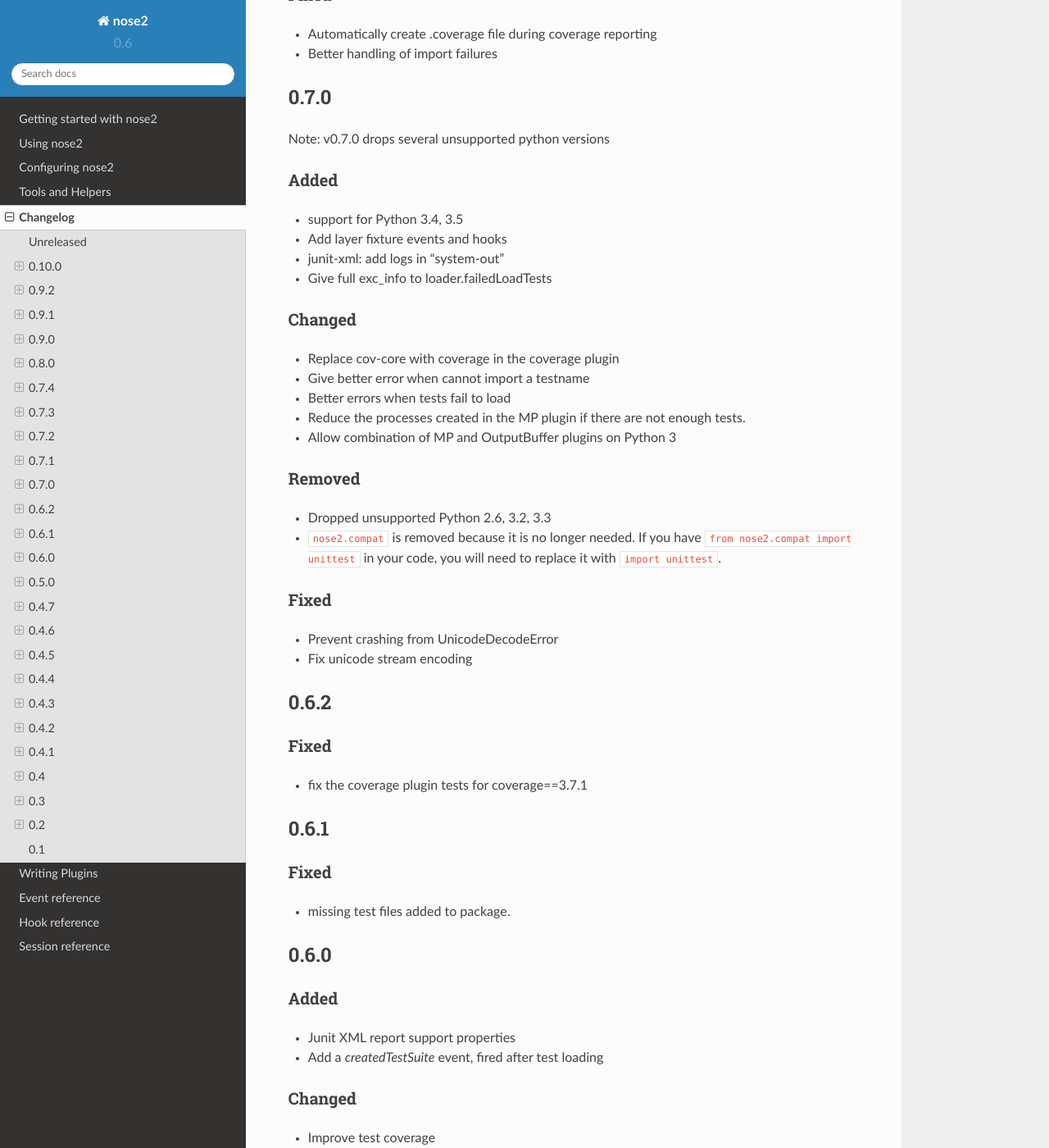
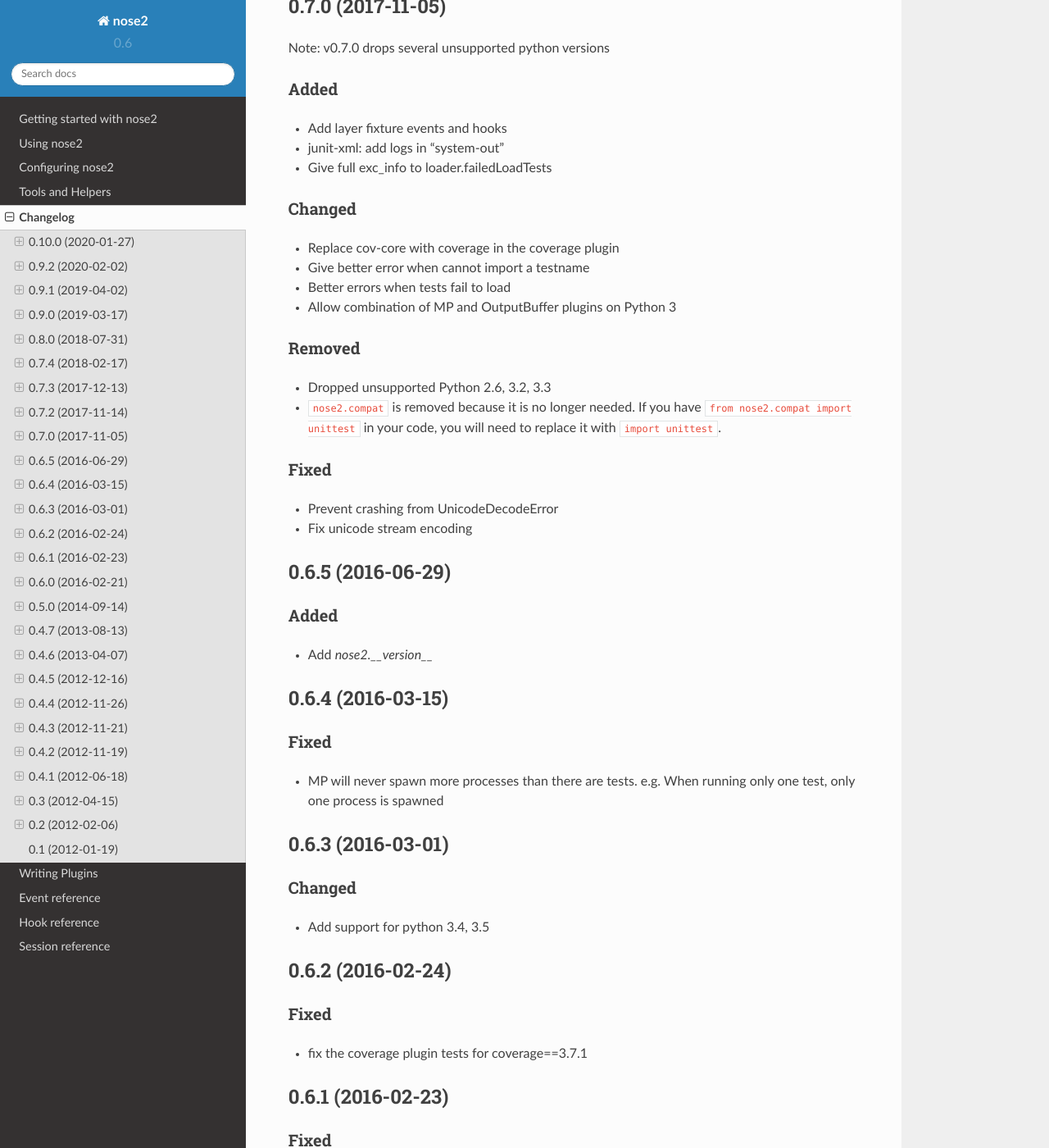
Before and after one commit to nose-devs/nose2, a Sphinx documentation site: the page built from docs/changelog.rst, in a window 1280 px wide and 1400 px high, scrolled down 3667 px. Shown: the whole window at 82% size. Built offline with Sphinx 7.4.7 and the Read the Docs theme 2.0.0, drawn with Linux system fonts in a browser that asks for light colours; pages that are not in the unit, such as notebooks, are missing from menus; some of the changed text lies outside the part shown.

Commit message:
Add dates to all releases in changelog
This provides a useful history of development and ensures that
everything is correctly annotated.
That includes untagged releases (0.1, 0.2) and removal of any releases
which were tagged but not published to pypi. Those are now listed
under the subsequent releases which include their changes.

The primary work of assembling dates was done via git commit dates
which may be misleading if a tag was added before or after the
release was actually published. Mostly, it was assembled with this
loop:

    git tag -l | while read t; do
      echo -e "$t ($(git log -n1 --format='%as' "$t"))\n------------------";
    done > dated-tags.txt

followed by manual curation and replacement.

For the untagged versions, the dates published were used.

```diff
--- a/docs/changelog.rst
+++ b/docs/changelog.rst
@@ -4,11 +4,8 @@
 nose2 uses semantic versioning (currently in 0.x) and the popular
 "keep a changelog" format (v1.0.0).
 
-Unreleased
-----------
-
-0.10.0
-------
+0.10.0 (2020-01-27)
+-------------------
 
 Added
 ~~~~~
@@ -51,8 +48,8 @@
 
     Merge pull request #485 from stefanholek/484-session-plugin-registry
 
-0.9.2
------
+0.9.2 (2020-02-02)
+------------------
 
 Added
 ~~~~~
@@ -67,8 +64,8 @@
 
 * Minor changes to be compatible with newer pythons (3.8, 3.9)
 
-0.9.1
------
+0.9.1 (2019-04-02)
+------------------
 
 Changed
 ~~~~~~~
@@ -86,8 +83,8 @@
 * Using a plugin's CLI flag when the plugin is already enabled via config no
   longer errors -- it is a no-op instead
 
-0.9.0
------
+0.9.0 (2019-03-17)
+------------------
 
 Added
 ~~~~~
@@ -114,8 +111,8 @@
 
 * JUnit XML plugin now includes the skip reason in its output
 
-0.8.0
------
+0.8.0 (2018-07-31)
+------------------
 
 Added
 ~~~~~
@@ -132,8 +129,8 @@
 
 * For junitxml plugin use test module in place of classname if no classname exists
 
-0.7.4
------
+0.7.4 (2018-02-17)
+------------------
 
 Added
 ~~~~~
@@ -153,8 +150,8 @@
 * Manpage now renders reproducibly
 * MP doc build now reproducible
 
-0.7.3
------
+0.7.3 (2017-12-13)
+------------------
 
 Added
 ~~~~~
@@ -166,18 +163,16 @@
 
 * Tests failing due to .coveragerc not in MANIFEST
 
-0.7.2
------
+0.7.2 (2017-11-14)
+------------------
+
+Includes changes from version ``0.7.1``, never released.
 
 Fixed
 ~~~~~
 
 * Proper indentation of test with docstring in layers
 * MP plugin now calls startSubprocess in subprocess
-
-0.7.1
------
-(Built but never deployed.)
 
 Changed
 ~~~~~~~
@@ -191,15 +186,14 @@
 * Automatically create .coverage file during coverage reporting
 * Better handling of import failures
 
-0.7.0
------
+0.7.0 (2017-11-05)
+------------------
 
 Note: v0.7.0 drops several unsupported python versions
 
 Added
 ~~~~~
 
-* support for Python 3.4, 3.5
 * Add layer fixture events and hooks
 * junit-xml: add logs in "system-out"
 * Give full exc_info to loader.failedLoadTests
@@ -210,7 +204,6 @@
 * Replace cov-core with coverage in the coverage plugin
 * Give better error when cannot import a testname
 * Better errors when tests fail to load
-* Reduce the processes created in the MP plugin if there are not enough tests.
 * Allow combination of MP and OutputBuffer plugins on Python 3
 
 Removed
@@ -227,24 +220,49 @@
 * Prevent crashing from UnicodeDecodeError
 * Fix unicode stream encoding
 
-0.6.2
------
+0.6.5 (2016-06-29)
+------------------
+
+Added
+~~~~~
+
+* Add `nose2.__version__`
+
+0.6.4 (2016-03-15)
+------------------
+
+Fixed
+~~~~~
+
+* MP will never spawn more processes than there are tests. e.g. When running
+  only one test, only one process is spawned
+
+0.6.3 (2016-03-01)
+------------------
+
+Changed
+~~~~~~~
+
+* Add support for python 3.4, 3.5
+
+0.6.2 (2016-02-24)
+------------------
 
 Fixed
 ~~~~~
 
 * fix the coverage plugin tests for coverage==3.7.1
 
-0.6.1
------
+0.6.1 (2016-02-23)
+------------------
 
 Fixed
 ~~~~~
 
 * missing test files added to package.
 
-0.6.0
------
+0.6.0 (2016-02-21)
+------------------
 
 Added
 ~~~~~
@@ -268,8 +286,8 @@
 * Make the ``collect`` plugin work with layers
 * Fix coverage plugin to take import-time coverage into account
 
-0.5.0
------
+0.5.0 (2014-09-14)
+------------------
 
 Added
 ~~~~~
@@ -306,9 +324,8 @@
 * Log capture was waiting too long to render mutable objects to strings
 * Layers plugin was not running testSetUp/testTearDown from higher `such` layers
 
-
-0.4.7
------
+0.4.7 (2013-08-13)
+------------------
 
 Added
 ~~~~~
@@ -337,8 +354,8 @@
 * Fixed formatting in changelog. Thanks to Omer Katz.
 * Fixed typos in docs and examples. Thanks to Tim Sampson.
 
-0.4.6
------
+0.4.6 (2013-04-07)
+------------------
 
 Changed
 ~~~~~~~
@@ -354,8 +371,8 @@
   Viacheslav Dukalskiy.
 * Cleaned up junitxml xml output. Thanks Philip Thiem.
 
-0.4.5
------
+0.4.5 (2012-12-16)
+------------------
 
 Fixed
 ~~~~~
@@ -365,16 +382,16 @@
 * Fixed incorrect calling order of layer setup/teardown and test
   setup/test teardown methods. Thanks again @fajpunk for tests and fixes.
 
-0.4.4
------
+0.4.4 (2012-11-26)
+------------------
 
 Fixed
 ~~~~~
 
 * Fixed sort key generation for layers.
 
-0.4.3
------
+0.4.3 (2012-11-21)
+------------------
 
 Fixed
 ~~~~~
@@ -382,8 +399,8 @@
 * Fixed packaging for non-setuptools, pre-python 2.7. Thanks to fajpunk
   for the patch.
 
-0.4.2
------
+0.4.2 (2012-11-19)
+------------------
 
 Added
 ~~~~~
@@ -396,16 +413,15 @@
 
 * Fixed unpredictable ordering of layer tests.
 
-0.4.1
------
+0.4.1 (2012-06-18)
+------------------
+
+Includes changes from version ``0.4``, never released.
 
 Fixed
 ~~~~~
 
 * Fixed packaging bug.
-
-0.4
----
 
 Added
 ~~~~~
@@ -414,8 +430,8 @@
 * nose2.tools.such, a spec-like DSL for writing tests with layers.
 * nose2.plugins.loader.loadtests to support the unittest2 load_tests protocol.
 
-0.3
----
+0.3 (2012-04-15)
+----------------
 
 Added
 ~~~~~
@@ -439,8 +455,8 @@
 
 * Fixed bug that caused Skip reason to always be set to ``None``.
 
-0.2
----
+0.2 (2012-02-06)
+----------------
 
 Added
 ~~~~~
@@ -469,7 +485,7 @@
   option target. Now, the option target list is extended with the new
   values. Thanks to memedough for the bug report.
 
-0.1
----
+0.1 (2012-01-19)
+----------------
 
 Initial release.
```
